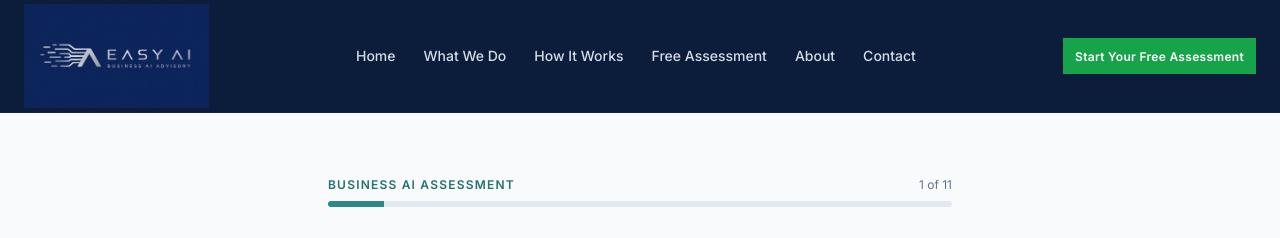
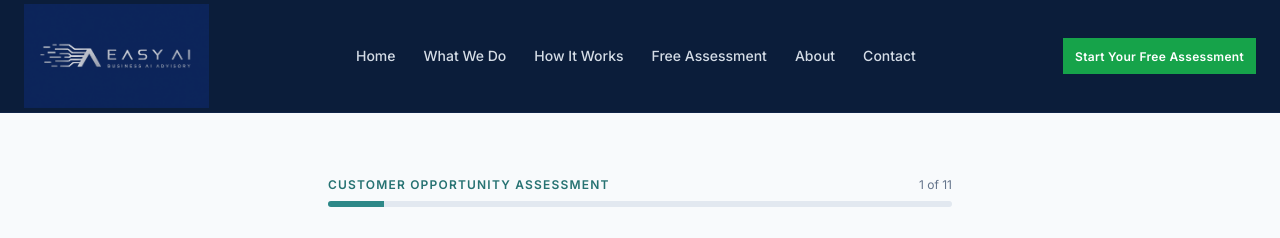
Before and after one commit to etoyig-png/easyai-landing, a Next.js app: page /assessment in a window 1280 px wide. Shown: the top 238 px of the page. Built offline with nearby package versions, Linux system fonts and the light colour scheme; a web font is replaced by a local one.

Commit message:
copy: align assessment with customer opportunity promise

```diff
--- a/app/assessment/page.tsx
+++ b/app/assessment/page.tsx
@@ -244,7 +244,7 @@ function AssessmentPageInner() {
         {step < CONFIRM_STEP && (
           <div className="mb-8">
             <div className="flex justify-between text-xs text-slate-500 mb-2">
-              <span className="section-label !text-teal-600">Business AI Assessment</span>
+              <span className="section-label !text-teal-600">Customer Opportunity Assessment</span>
               <span>
                 {Math.min(step + 1, TOTAL_NUMBERED_STEPS)} of {TOTAL_NUMBERED_STEPS}
               </span>
@@ -357,7 +357,7 @@ function AssessmentPageInner() {
             <div>
               <h1 className="text-xl font-bold text-slate-900 mb-4">One more thing</h1>
               <div className="bg-slate-100 rounded-xl p-5 mb-6">
-                <p className="text-sm text-slate-600 mb-3">We&rsquo;ll send your personalized AI Action Plan to:</p>
+                <p className="text-sm text-slate-600 mb-3">We&rsquo;ll send your personalized Customer Opportunity Action Plan to:</p>
                 {editingEmail ? (
                   <div className="flex gap-2">
                     <input
@@ -422,7 +422,7 @@ function AssessmentPageInner() {
               <div className="text-5xl mb-4">⚙️</div>
               <h1 className="text-2xl font-bold text-slate-900 mb-3">Thanks, {answers.firstName}!</h1>
               <p className="text-slate-600 leading-relaxed">
-                We&rsquo;re building your personalized AI Action Plan for <strong>{answers.businessName}</strong> right now. This
+                We&rsquo;re building your personalized Customer Opportunity Action Plan for <strong>{answers.businessName}</strong> right now. This
                 usually takes 15+ minutes — we&rsquo;ll email it to you at <strong>{answers.email}</strong> the moment it&rsquo;s
                 ready.
               </p>
```
